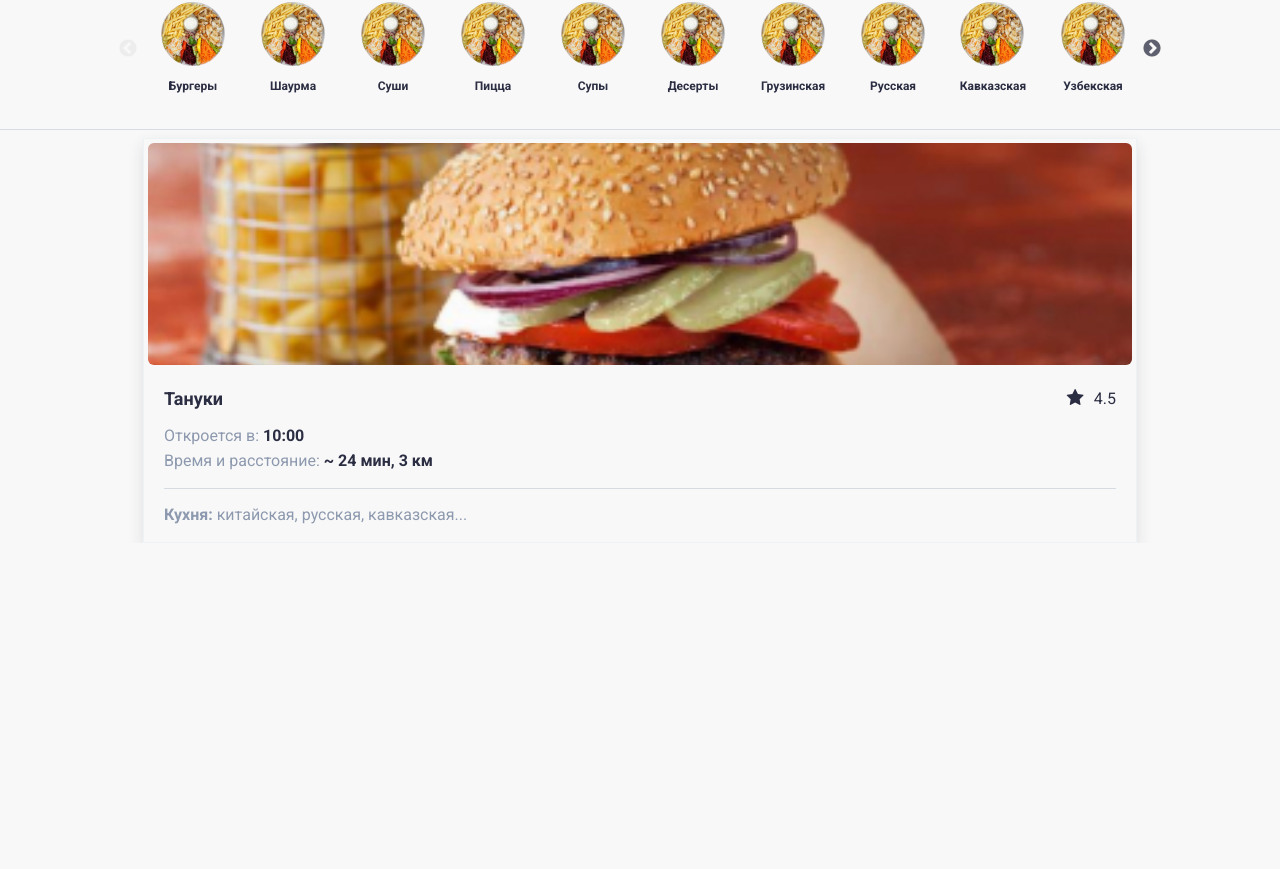
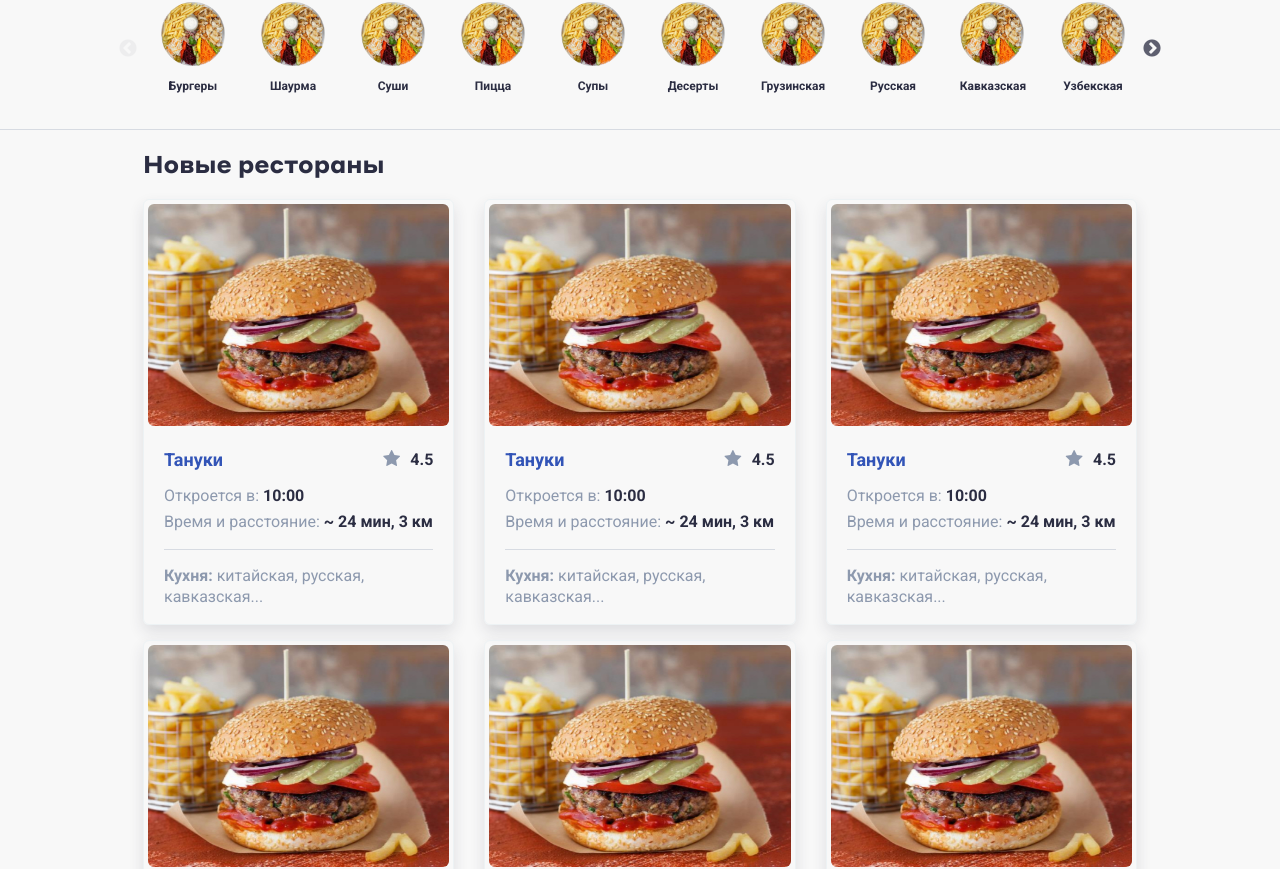
Before and after one commit to absens-x/delivery-frontend, a React app: page / in a window 1280 px wide. Shown: the part 390-1259 px from the top of the page. Before the commit the page ends 933 px from the top, so only its background shows below. Built offline with nearby package versions, Linux system fonts and the light colour scheme.

Commit message:
add: OrgItem component

```diff
--- a/src/App.js
+++ b/src/App.js
@@ -6,6 +6,7 @@ import Header from './components/Header/Header'
 import Opening from './components/Opening/Opening'
 import DashCatalog from './components/DashCatalog/DashCatalog'
 import OrgItem from './components/OrgItem/OrgItem'
+import OrgsList from './containers/OrgsList/OrgsList';
 
 
 class App extends Component {
@@ -17,9 +18,10 @@ class App extends Component {
         <DashCatalog/>
         <hr/>
 
-        <div className="container">
+        <OrgsList>
           <OrgItem/>
-        </div>
+        </OrgsList>
+
       </div>
     );
   }
--- a/src/components/OrgItem/OrgItem.js
+++ b/src/components/OrgItem/OrgItem.js
@@ -3,9 +3,10 @@ import classes from './OrgItem.module.scss'
 
 import orgPreview from '../../assets/img/org_preview_bg.jpg'
 
-const OrgItem = (props) => {
-    return (<div className={classes.item}>
+const OrgItem = ({className}) => {
+    return (<div className={`${classes.item} ${className}`}>
         <div className={classes.wrap}>
+            <a href="">
                 <div style={{backgroundImage: `url(${orgPreview})`} } className={classes.preview}></div>
                 <div className={classes.info}>
                     <div className={`row-mg ${classes['info__top']}`}>
@@ -19,6 +20,7 @@ const OrgItem = (props) => {
                         <p className={classes.cuisines}><span>Кухня: </span>китайская, русская, кавказская...</p>
                     </div>
                 </div>
+            </a>
         </div>
     </div>)
 }
--- a/src/components/OrgItem/OrgItem.module.scss
+++ b/src/components/OrgItem/OrgItem.module.scss
@@ -8,6 +8,13 @@
 .wrap {
     border: 1px solid $color_light_grey;
     box-shadow: 0px 7px 15px rgba(43, 45, 66, 0.12);
+    border-radius: 6px;
+    transition: box-shadow 0.3s, transform 0.4s;
+
+    &:hover {
+        box-shadow: 0px 7px 15px rgba(43, 45, 66, 0.4);
+        transform: translateY(-5px);
+    }
 }
 
 .preview {
@@ -29,6 +36,7 @@
 }
 
 .name {
+    color: $color_blue;
     margin: 0;
     margin-right: auto;
     font-size: 18px;
@@ -36,7 +44,11 @@
 }
 
 .rate {
+    color: $color_dark;
+    font-weight: bold;
+
     i {
+        color: $color_grey;
         margin-right: 10px;
     }
 }
--- /dev/null
+++ b/src/containers/OrgsList/OrgsList.js
@@ -0,0 +1,21 @@
+import React from 'react'
+
+import classes from './OrgsList.module.scss'
+import OrgItem from '../../components/OrgItem/OrgItem'
+
+const fakeArr = [1,2,3,4,5,6]
+
+const OrgsList = () => {
+    return(<div className="container">
+        <h4>Новые рестораны</h4>
+        <div className="row">
+            {
+                fakeArr.map((item) => {
+                    return <OrgItem className={classes['list-item']}/>
+                })
+            }
+        </div>
+    </div>)
+}
+
+export default OrgsList
--- /dev/null
+++ b/src/containers/OrgsList/OrgsList.module.scss
@@ -0,0 +1,14 @@
+@import '../../sass/boot/utils/index';
+
+
+.list {
+
+}
+
+.list-item {
+    width: size(4);
+    margin: 0 $gutter;
+    margin-bottom: $gutter;
+
+
+}
--- a/src/sass/boot/base/_base.scss
+++ b/src/sass/boot/base/_base.scss
@@ -30,10 +30,10 @@ h6 {
 
 h1 {font-size: rem($font_size_xl);}
 h2 {font-size: rem($font_size_lg);}
-h3 {font-size: rem($font_size_md);}
-h4 {font-size: rem($font_size_sm);}
+h3 {font-size: rem($font_size_md); margin: $font_size_md 0}
+h4 {font-size: rem($font_size_sm); margin: $font_size_sm 0}
 h5 {font-size: rem($font_size_xs);}
-h5 {font-size: rem($font_size_xs);}
+h6 {font-size: rem($font_size_xs);}
 
 
 a {
--- a/src/sass/boot/utils/_variables.scss
+++ b/src/sass/boot/utils/_variables.scss
@@ -33,6 +33,7 @@ $color_grey                     : #8D99AE;
 $color_light_grey               : #EDF2F4;
 $color_red                      : #EF233C;
 $color_dark_red                 : #D80032;
+$color_orange                   : #F95738;
 $color_blue                     : #3254B7;
 $color_green                    : #27AE60;
 
```
Lines whose indentation alone changed are shown as unchanged.
